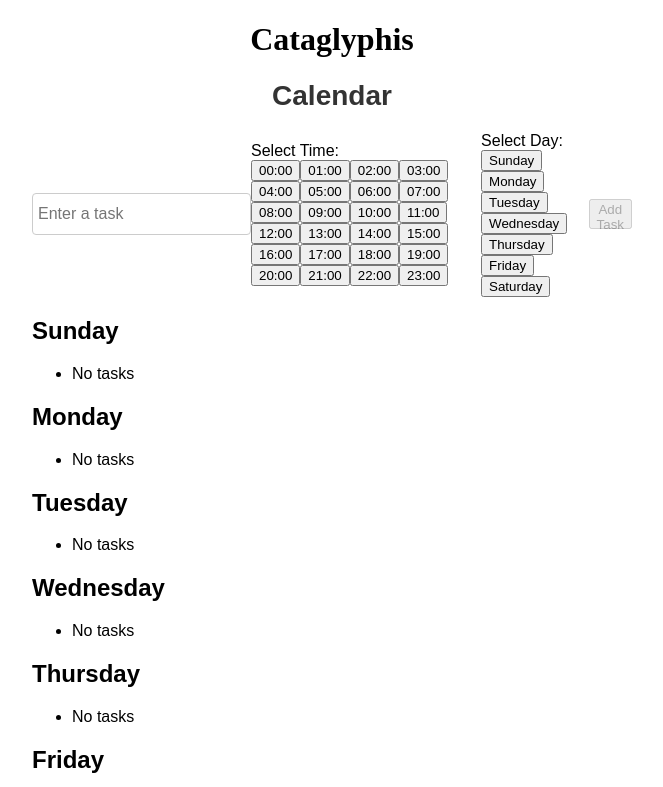
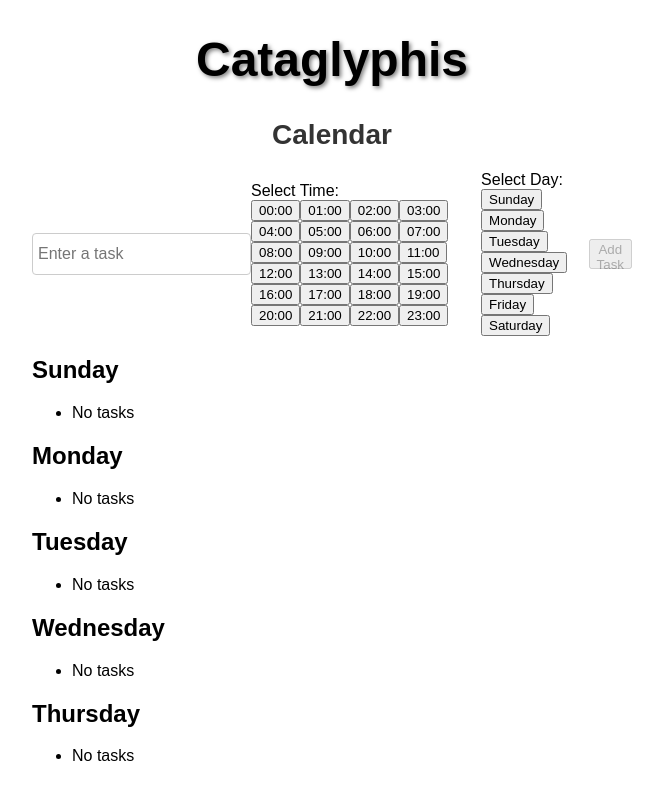
Before and after one commit to jSreih/cataglyphis, a React (Create React App) app in the folder cataglyphis/: page / in a window 1280 px wide. Shown: the top 787 px of the page, without its empty margins (308-971 px from the left). Built offline with nearby package versions, Linux system fonts and the light colour scheme.

Commit message:
Update Title.js

```diff
--- a/cataglyphis/src/Title.js
+++ b/cataglyphis/src/Title.js
@@ -1,8 +1,16 @@
 import React from 'react';
 
 const Title = () => {
+  const titleStyle = {
+    textAlign: 'center',
+    color: 'black',
+    fontFamily: 'Arial, sans-serif',
+    fontSize: '48px',
+    textShadow: '2px 2px 4px rgba(0, 0, 0, 0.5)',
+  };
+
   return (
-    <h1 style={{ textAlign: 'center' }}>Cataglyphis</h1>
+    <h1 style={titleStyle}>Cataglyphis</h1>
   );
 };
 
```
